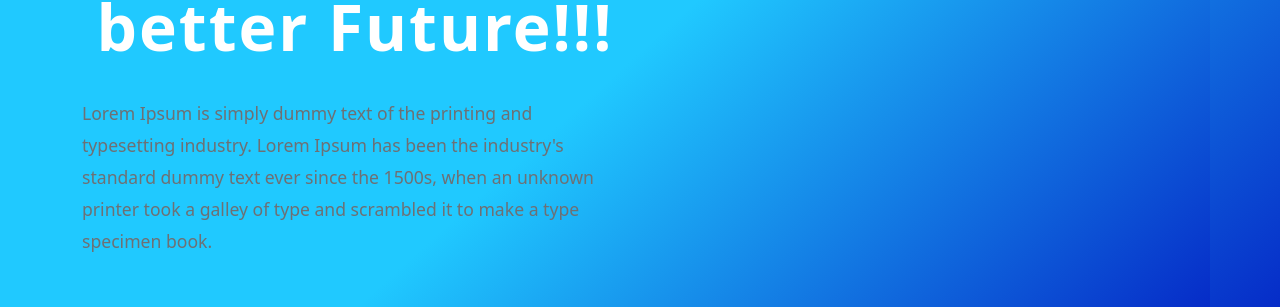
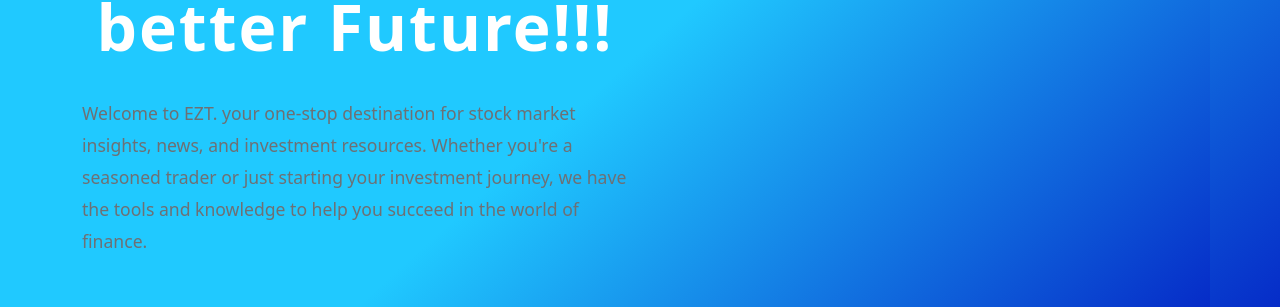
Before and after one commit to pawankalyanj/EZ-Stock-Trading-System, a React (Create React App) app in the folder frontend/: page /home in a window 1280 px wide. Shown: the part 335-642 px from the top of the page. Built offline with nearby package versions, Linux system fonts and the light colour scheme; a web font is replaced by a local one.

Commit message:
Change text in homepage

```diff
--- a/frontend/src/Pages/Home.jsx
+++ b/frontend/src/Pages/Home.jsx
@@ -17,7 +17,9 @@
                         <div className="hero__content">
                             <h1 className="heading"> Invest for better Future!!! <span className="highlight"></span></h1>
                             <p>
-                            Lorem Ipsum is simply dummy text of the printing and typesetting industry. Lorem Ipsum has been the industry's standard dummy text ever since the 1500s, when an unknown printer took a galley of type and scrambled it to make a type specimen book.
+                            Welcome to EZT.
+                            your one-stop destination for stock market insights, news, and investment resources.
+                            Whether you're a seasoned trader or just starting your investment journey, we have the tools and knowledge to help you succeed in the world of finance.
                             </p>
 
                         </div>
--- a/frontend/src/Pages/Signin.jsx
+++ b/frontend/src/Pages/Signin.jsx
@@ -38,11 +38,10 @@
             });
 
             const result = await res.json();
-            console.log("reslt",result);
+
             if(!res.ok) alert(result.message);
 
             dispatch({type: 'LOGIN_SUCCESS', payload: result.data});
-            console.log("resuktant",result.data);
             navigate('/');
         }
         catch(err){
```
